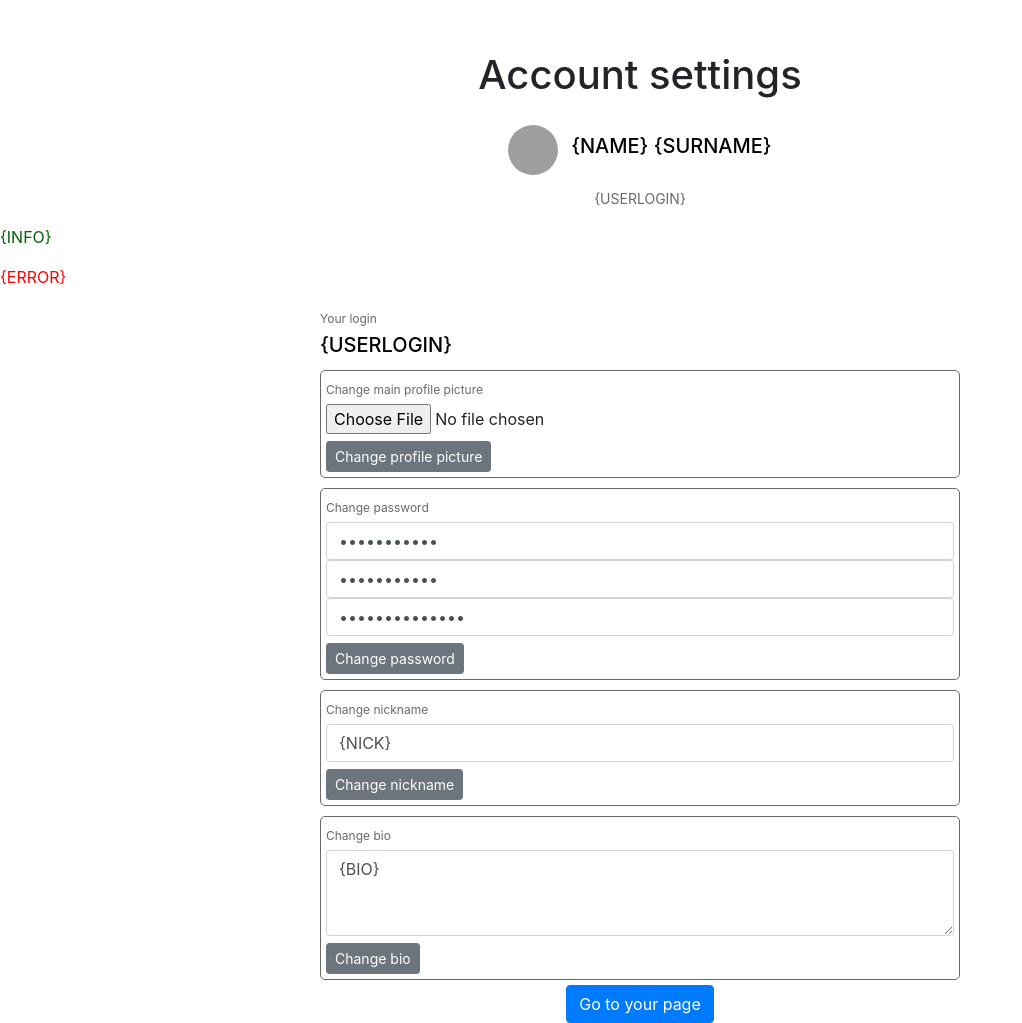
After one commit to ilyavlasoff/gallery, a PHP site: page /static/settings.html in a window 1280 px wide. The commit adds this page. Shown: the whole page, without its empty margins (0-1022 px from the left). Run offline with PHP 8.4, Linux system fonts and the light colour scheme; grey boxes are pictures that could not be loaded.

Commit message:
Добавлены загрузка фото, настройки аккаунтов

```diff
--- a/public/getphotos.php
+++ b/public/getphotos.php
@@ -22,7 +22,7 @@ try {
         if (count($elements) != 0) {
             $content = "";
             foreach ($elements as $element) {
-                $content .= "<a href=\"{$element->path}\" alt=\"{$element->phid}\"></a>";
+                $content .= '<img src="' . $element['path'] . '" alt="'. $element['phid'] . '"></a>';
             }
             $msg = ['loaded' => count($elements), 'message' => $content];
         } else {
--- a/public/index.php
+++ b/public/index.php
@@ -15,7 +15,7 @@ else
   $_SESSION['forwardedFor'] === $_SERVER['HTTP_X_FORWARDED_FOR']);
 
   if ($identify) {
-      header('Location: profile.php');
+      header("Location: profile.php?id=${_SESSION['username']}");
   }
   else {
       header('Location: login.php');
--- a/public/register.php
+++ b/public/register.php
@@ -10,6 +10,7 @@ if (isset($_POST['submit'])) {
     $login = filter($_POST['login'], 'email');
     $passwd = filter($_POST['passwd'], 'passwd');
     $passwdRep = filter($_POST['passwdRep'], 'passwd');
+    $nick = filter($_POST['nick'], 'str');
     $rulesAgree = $_POST['rulesAgree'];
 
 
@@ -35,13 +36,13 @@ if (isset($_POST['submit'])) {
     list($name, $surname) = explode(' ', $username);
 
     try {
-        if (DBExecutor::RegisterNewUser($login, $passwd, $name, $surname) > 0) {
+        if (DBExecutor::RegisterNewUser($login, $passwd, $name, $surname, $nick) > 0) {
             $_SESSION['logged'] = true;
             $_SESSION['username'] = $login;
             $_SESSION['usrAgent'] = $_SERVER['HTTP_USER_AGENT'];
             $_SESSION['remAddr'] = $_SERVER['REMOTE_ADDR'];
             $_SESSION['forwardedFor'] = $_SERVER['HTTP_X_FORWARDED_FOR'];
-            header("Location: profile.php?id=$login");
+            header("Location: settings.php");
         }
     }
     catch (Exception $ex) {
--- /dev/null
+++ b/public/static/settings.html
@@ -0,0 +1,137 @@
+<!DOCTYPE html>
+<html>
+<head>
+    <link rel="stylesheet" href="https://stackpath.bootstrapcdn.com/bootstrap/4.4.1/css/bootstrap.min.css"
+          integrity="sha384-Vkoo8x4CGsO3+Hhxv8T/Q5PaXtkKtu6ug5TOeNV6gBiFeWPGFN9MuhOf23Q9Ifjh" crossorigin="anonymous">
+    <meta name="viewport" content="width=device-width,initial-scale=1">
+    <meta charset="utf-8">
+    <title>Account settings</title>
+    <style>
+        body {
+            width: 100%;
+        }
+        h1 {
+            font-size: 40px;
+            text-align: center;
+            margin-top: 4vw;
+        }
+        .flex-container {
+            display: flex;
+        }
+        #accountInfoContainer {
+            margin-top: 2vw;
+            align-items: center;
+            flex-direction: column;
+        }
+        #accountLogin {
+            font-size: 14px;
+            margin-top: 1vw;
+            color: dimgray;
+        }
+        #accountInfo {
+            flex-direction: row;
+            align-items: center;
+            margin: auto;
+        }
+        #accountInfo > img {
+            width: 50px;
+            height: 50px;
+            border: none;
+            border-radius: 50px;
+        }
+        #accountInfo > #titleName {
+            margin-left: 1vw;
+            font-size: 25px;
+            text-decoration: none;
+            color: #000;
+        }
+        label {
+            color: dimgray;
+            font-size: 12px;
+            margin-top: 5px;
+            margin-bottom: 5px;
+        }
+        .err {
+            color: red;
+        }
+        .info {
+            color: darkgreen;
+        }
+        #titleLink > h5{
+            text-decoration: none;
+            color: black;
+            font-size: 20px;
+        }
+        .main-container {
+            justify-content: center;
+            flex-direction: column;
+            align-items: center;
+        }
+        .setter-container {
+            flex-direction: column;
+            width: 50%;
+        }
+        .bordered-container {
+            border: 1px solid dimgray;
+            border-radius: 5px;
+            margin: 5px;
+            padding: 5px;
+        }
+        .submit-button {
+            margin-top: 7px;
+        }
+    </style>
+</head>
+<body>
+    <h1>Account settings</h1>
+    <div class="flex-container" id="accountInfoContainer">
+        <div class="flex-container" id="accountInfo">
+            <img src="{PROFILEPIC}" alt="{NAME}'s profile picture" class="">
+            <a href="{USERPAGE}" target="_blank" id="titleName"><h5>{NAME} {SURNAME}</h5></a>
+        </div>
+        <p id="accountLogin">{USERLOGIN}</p>
+    </div>
+    <p class="info">{INFO}</p>
+    <p class="err">{ERROR}</p>
+    <div class="flex-container main-container">
+        <div class="flex-container setter-container" id="loginInfo">
+            <label for="titleName">Your login</label>
+            <a href="{USERPAGE}" target="_blank" id="titleLink"><h5>{USERLOGIN}</h5></a>
+        </div>
+        <div class="flex-container setter-container bordered-container" id="changeUserPic">
+            <label>Change main profile picture</label>
+            <form method="POST" action="settings.php" enctype="multipart/form-data">
+                <input type="file" accept=".png, .jpg, .jpeg" name="photo"><br>
+                <button name="changePicture" type="submit" class="btn btn-sm btn-secondary submit-button" onchange="updatePicture">Change profile picture</button>
+            </form>
+        </div>
+        <div class="flex-container setter-container bordered-container" id="changePassword">
+            <label for="changePasswdForm">Change password</label>
+            <form action="settings.php" id="changePasswdForm" method="POST">
+                <input type="password" name="oldPasswd" class="form-control" placeholder="Old password" id="oldPasswd" value="{OLDPASSWD}">
+                <input type="password" name="newPasswd" class="form-control" placeholder="New password" id="newPasswd" value="{NEWPASSWD}">
+                <input type="password" name="newPasswdRepeat" class="form-control" placeholder="Repeat password" id="newPasswdRep" value="{NEWPASSWDREP}">
+                <button type="submit" name="changePasswd" class="btn btn-sm btn-secondary submit-button">Change password</button>
+            </form>
+        </div>
+        <div class="flex-container setter-container bordered-container" id="changeNick">
+            <label for="changeNickForm">Change nickname</label>
+            <form action="settings.php" method="POST" id="changeNickForm">
+                <input type="text" name="nick" value="{NICK}" class="form-control" placeholder="Nickname" id="nickName">
+                <button type="submit" name="changeNick" class="btn btn-sm btn-secondary submit-button">Change nickname</button>
+            </form>
+        </div>
+        <div class="flex-container setter-container bordered-container" id="changeBio">
+            <label for="changeBioForm">Change bio</label>
+            <form action="settings.php" method="POST" id="changeBioForm">
+                <textarea name="bio" class="form-control" placeholder="Account description" id="bioArea" rows="3">{BIO}</textarea>
+                <button type="submit" name="changeBio" class="btn btn-sm btn-secondary submit-button">Change bio</button>
+            </form>
+        </div>
+        <button type="button" onclick="toPage()" class="btn btn-primary">Go to your page</button>
+    </div>
+<script>
+    function toPage() {window.location.replace('./profile.php?id={USERLOGIN}')}
+</script>
+</body>
+</html>
--- a/public/static/userpage.html
+++ b/public/static/userpage.html
@@ -18,7 +18,7 @@
         <div class="profile-text-info">
             <div class="nick-container flex-container">
                 <h1>{NICK}</h1>
-                <button class="btn btn-primary btn-sm" id="operbut" onclick="subscr()">{PROFILEACTION}</button>
+                <button class="btn btn-primary btn-sm" id="operbut" onclick="{PROFILEACTIONCALL}">{PROFILEACTION}</button>
             </div>
             <h4 id="name">{NAME} {SURNAME}</h4>
             <div id="stat">
@@ -42,6 +42,7 @@
         const url = "getphotos.php";
         var args = {'pageId': pageId, 'quan': _quantity, "offset": offset, "sessionId": sessionId, 'mode': 'time' };
         var success = function(resp) {
+            console.log(resp);
             resp = JSON.parse(resp);
             picturesContainer.innerHTML += resp.message;
             if (resp.loaded < _quantity) {
@@ -57,6 +58,9 @@
     function addPost() {
         window.location.replace('addPost.php');
     }
+    function changeSettings() {
+        window.location.replace('settings.php');
+    }
     {PROFILEACTIONFUNC}
 </script>
 <script src="./static/ajax.js" type="text/javascript"></script>
```
Also changed, not shown: config/dbconf.json (deleted, +0 -7 lines), db/DBExecutor.php (+46 -9 lines), public/addPost.php (added, +77 -0 lines), public/profile.php (+12 -4 lines), public/settings.php (added, +126 -0 lines), public/static/addpost.html (added, +136 -0 lines), public/static/register.html (+2 -5 lines), public/static/subscription.js (+15 -6 lines), 1 other file.
